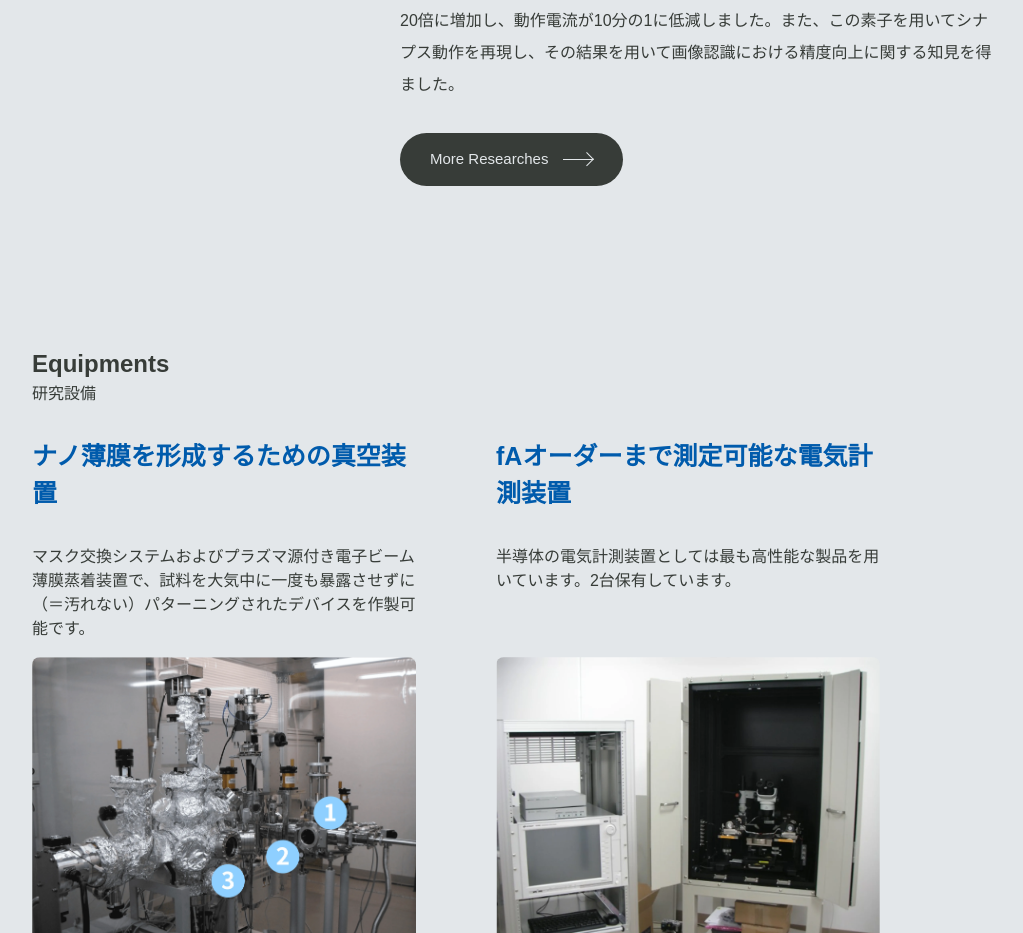
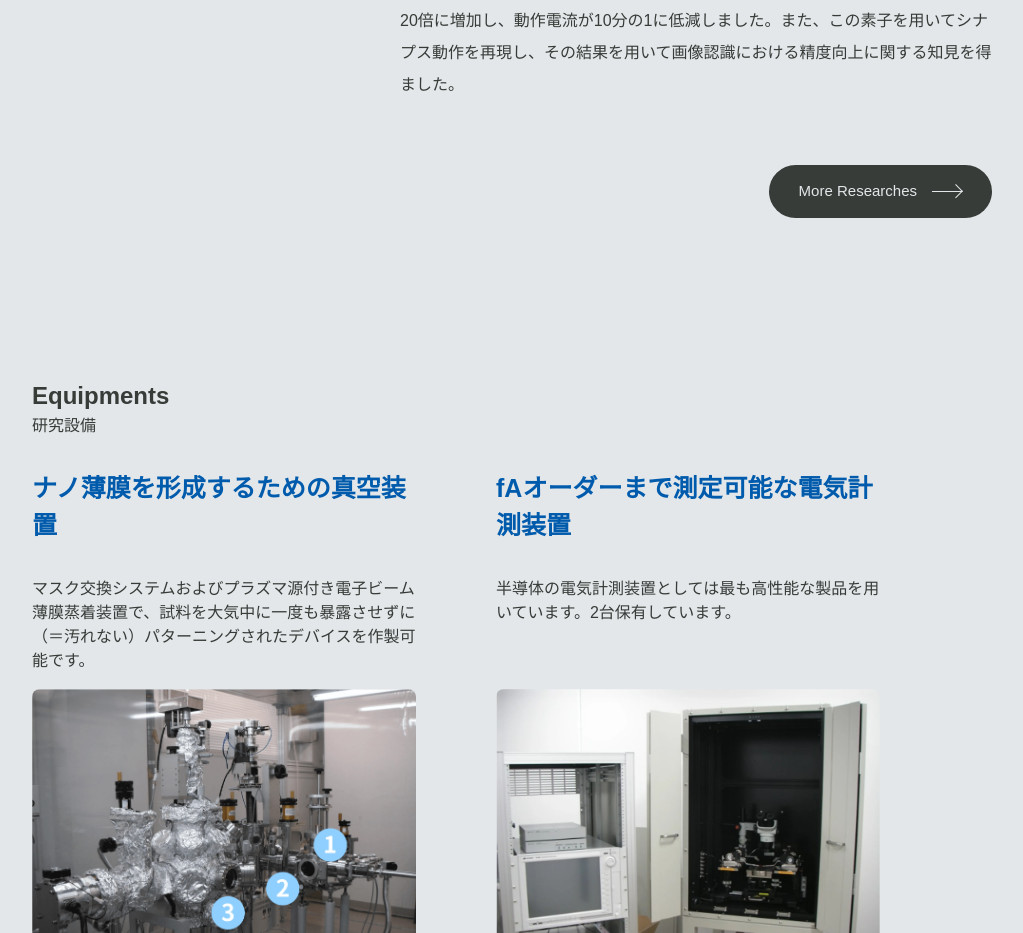
Before and after one commit to svertkatter/ohnolab3, a Nuxt app: page / in a window 1280 px wide. Shown: the part 1260-2193 px from the top of the page, without its empty margins (128-1151 px from the left). Built offline with nearby package versions, Linux system fonts and the light colour scheme; a web font is replaced by a local one.

Commit message:
style: :lipstick: researchesのmoreボタンを右揃えに

```diff
--- a/pages/index.vue
+++ b/pages/index.vue
@@ -26,7 +26,7 @@
                         <div class="paper-publish">Nanotechnology 31, 26LT01 (2020).</div>
                     </div>
                     <div class="paper-content">酸素ビームを照射することで膜質が向上したZnO薄膜を持つ全透明アナログメモリスタ素子を試作した結果、未照射の素子と比較して繰り返しスイッチング回数が20倍に増加し、動作電流が10分の1に低減しました。また、この素子を用いてシナプス動作を再現し、その結果を用いて画像認識における精度向上に関する知見を得ました。</div>
-                    <div>
+                    <div class="more">
                         <MoreButton text="Researches" link="/researches"/>
                     </div>
                 </div>
```
